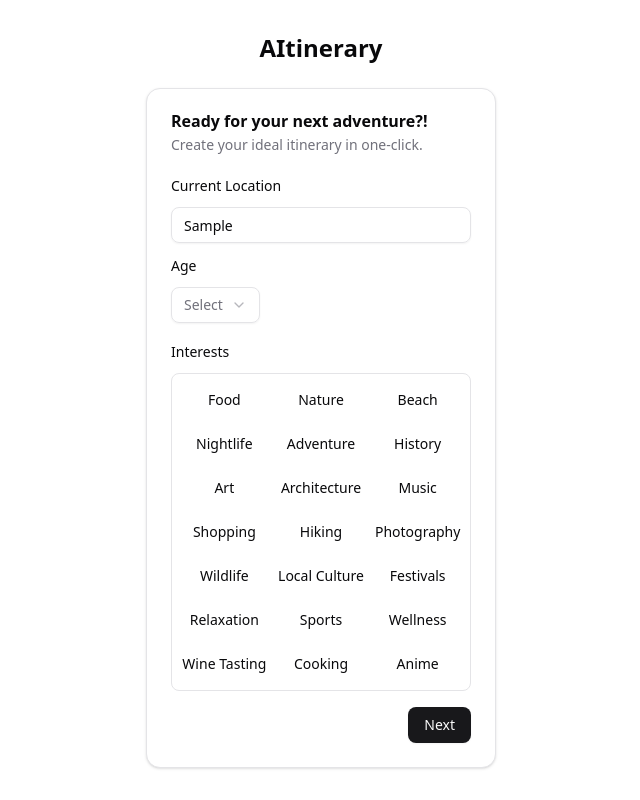
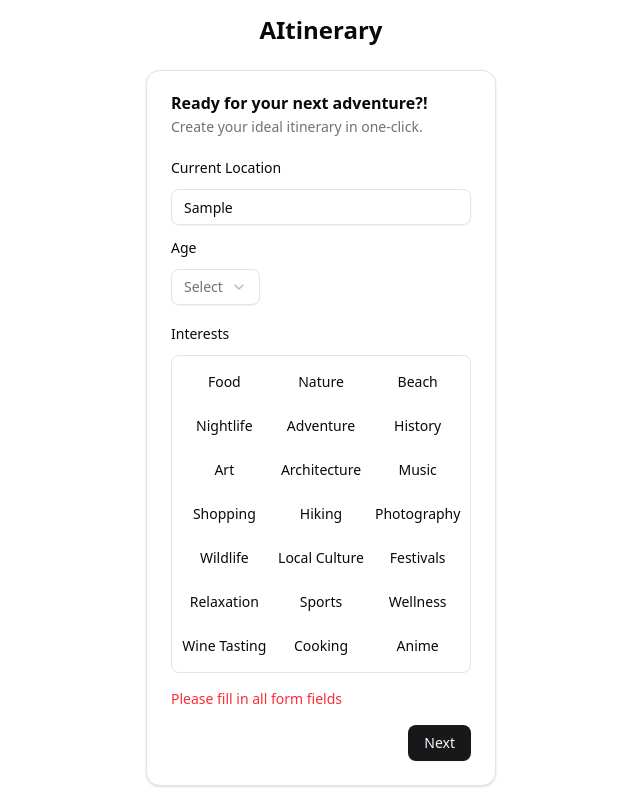
Before and after one commit to PatAkil/aitinerary, a Next.js app: page / in a window 1280 px wide. Both pictures are taken after typing "Sample" into the empty fields and a click on the button "Next". Shown: the whole page, without its empty margins (319-959 px from the left). Built offline with nearby package versions, Linux system fonts and the light colour scheme.

Commit message:
[FORM] form validation for dropdown and multiselect

```diff
--- a/src/components/personal-info-card.tsx
+++ b/src/components/personal-info-card.tsx
@@ -83,6 +83,9 @@ export default function PersonalInfoCard({
       interests: initialForm?.interests || [],
     },
   });
+  const hasFormError =
+    !!form.formState.errors.currentLocation ||
+    !!form.formState.errors.interests;
 
   function onSubmit(values: FormValues) {
     onFormSubmit({
@@ -169,6 +172,11 @@ export default function PersonalInfoCard({
                 </FormItem>
               )}
             />
+            {hasFormError && (
+              <div className="text-red-500 text-sm">
+                <span>Please fill in all form fields</span>
+              </div>
+            )}
             <div className="flex flex-row-reverse">
               <Button>Next</Button>
             </div>
```
